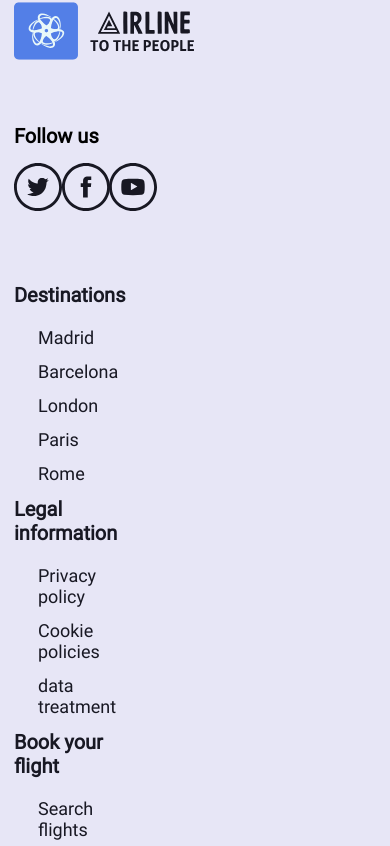
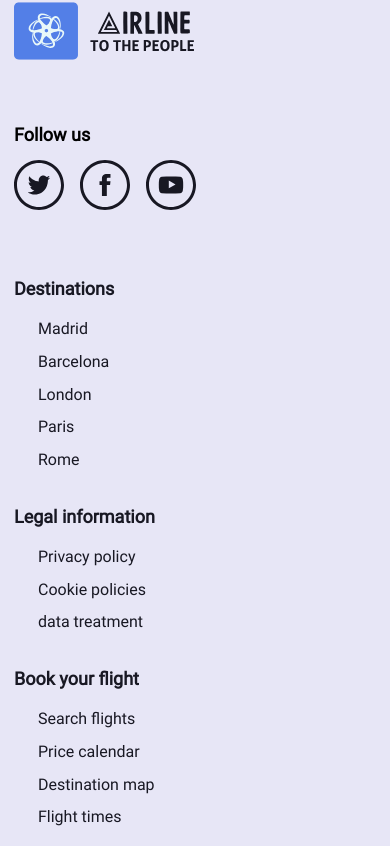
Before and after one commit to karlozjaramillo/prueba-ingreso-ux-2024, an Angular app: page / in a window 390 px wide. Shown: the part 2258-3104 px from the top of the page. Built offline with nearby package versions, Linux system fonts and the light colour scheme.

Commit message:
Measurements in the footer component are corrected

```diff
--- a/src/app/footer/footer.component.scss
+++ b/src/app/footer/footer.component.scss
@@ -58,6 +58,8 @@ $color-gray-8: #E7E6F6;
         text-decoration: none;
         color: $primary-text-color;
         font-size: 1.125rem;
+        font-weight: 400;
+        line-height: 21.09px;
 
         &:hover {
             font-weight: 700;
@@ -68,12 +70,14 @@ $color-gray-8: #E7E6F6;
 .footer__links-title {
     font-size: 1.25rem;
     font-weight: 700;
+    line-height: 23.44px;
     margin-bottom: 20px;
 }
 
 .footer__links-follow-us {
     font-size: 1.125rem;
     font-weight: 700;
+    line-height: 21.09px;
     margin-left: 10px;
     margin-top: 51px;
     margin-bottom: 18px;
@@ -84,12 +88,18 @@ $color-gray-8: #E7E6F6;
     display: flex;
     align-items: flex-end;
     justify-content: space-around;
+
+    a {
+        max-height: 50px;
+        max-width: 50px;
+    }
 }
 
 .footer__social-media-icon {
-    width: 200%;
-    height: 200%;
-    max-height: 50px;
+    width: 100%;
+    height: 100%;
+    min-height: 50px;
+    min-width: 50px;
 }
 
 
@@ -97,7 +107,7 @@ $color-gray-8: #E7E6F6;
 @media (max-width:1050px) {
     .footer__links {
         a {
-            font-size: 0.8rem;
+            font-size: 1rem;
         }
     }
 
@@ -130,18 +140,25 @@ $color-gray-8: #E7E6F6;
     }
 
     .footer__social-media-mobile__title {
-        font-size: 1.25rem;
+        font-size: 1.125rem;
         font-weight: 700;
         margin-top: 64.32px;
+        line-height: 21.09px;
         margin-bottom: 15px;
     }
 
     .footer__social-media-mobile__icons {
-        width: 33%;
+        width: 100%;
         display: flex;
         align-items: flex-start;
-        justify-content: space-between;
+        justify-content: flex-start;
         margin-bottom: 68px;
+
+        a {
+            max-width: 50px;
+            max-height: 50px;
+            margin-right: 16px;
+        }
     }
 
     .footer__right {
@@ -158,7 +175,8 @@ $color-gray-8: #E7E6F6;
         }
 
         a {
-            font-size: 1.125rem;
+            font-size: 1rem;
+            line-height: 18.75px;
         }
     }
 
@@ -174,3 +192,22 @@ $color-gray-8: #E7E6F6;
         display: none;
     }
 }
+
+@media (max-width:414px) {
+    .footer {
+        padding: 36px 14px 13px;
+    }
+    .footer__links {
+        div {
+            width: 100%;
+        }
+        ul{
+            margin-bottom: 36px;
+        }
+    }
+
+    .footer__links-title {
+        font-size: 1.125rem;
+        line-height: 21.09px;
+    }
+}
```
